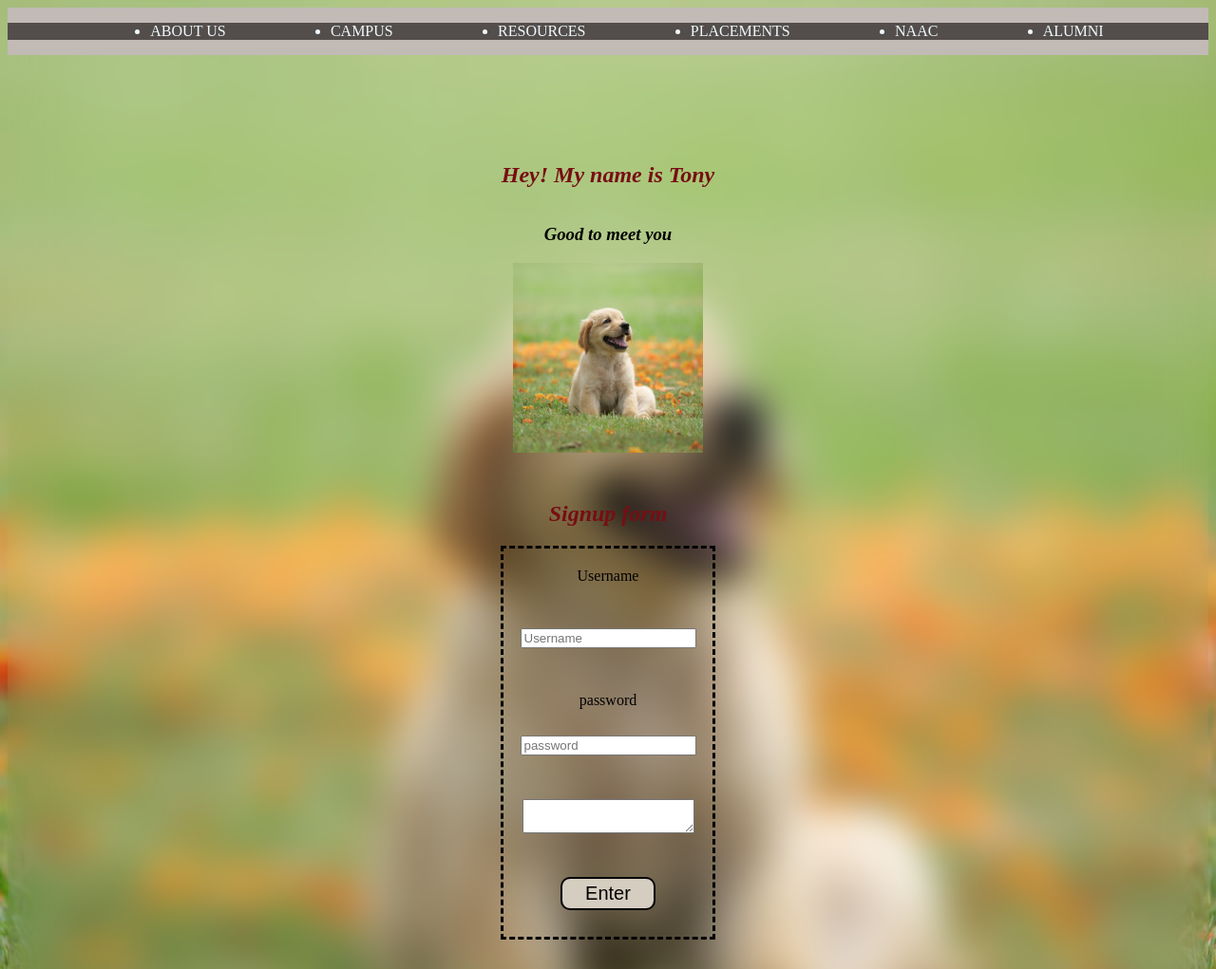
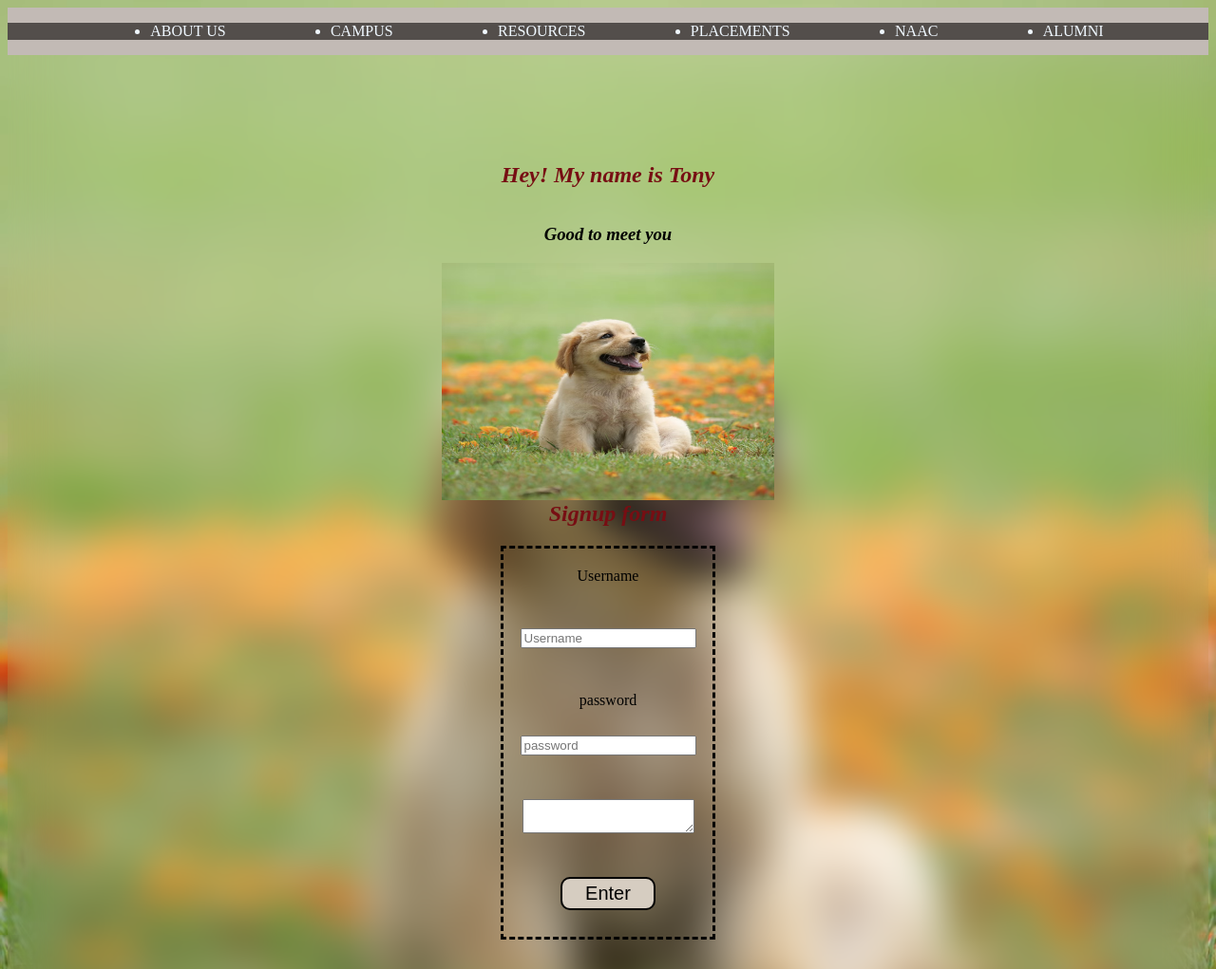
Before and after one commit to ianagha/test, a plain HTML site: page index.html in a window 1280 px wide. Shown: the top 1021 px of the page at 95% size. Drawn offline with Linux system fonts and the light colour scheme.

```diff
--- a/index.html
+++ b/index.html
@@ -24,7 +24,7 @@
     <h2><i>Hey! My name is Tony</i></h2>
     <h3><i>Good to meet you</i></h3>
 
-    <a href="https://www.youtube.com/" target="_blank"> <img src="dog.avif" alt="dog" height="200" width="200"></a>
+    <a href="https://www.youtube.com/" target="_blank"> <img src="dog.avif" alt="dog" height="250" width="350"></a>
     </div>
     <div class="signform">
     <h2><i>Signup form</i></h2>
```
